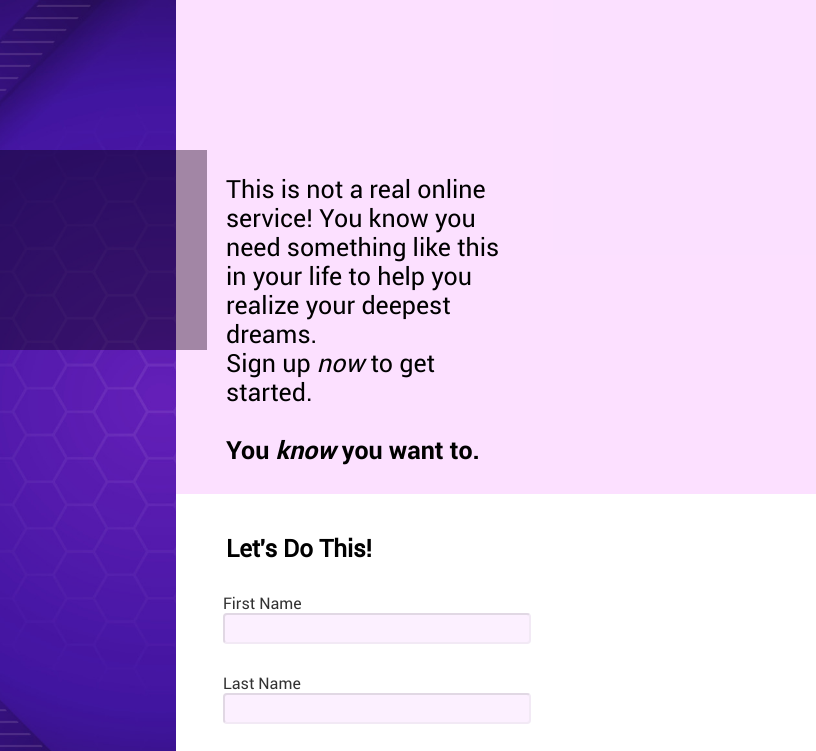
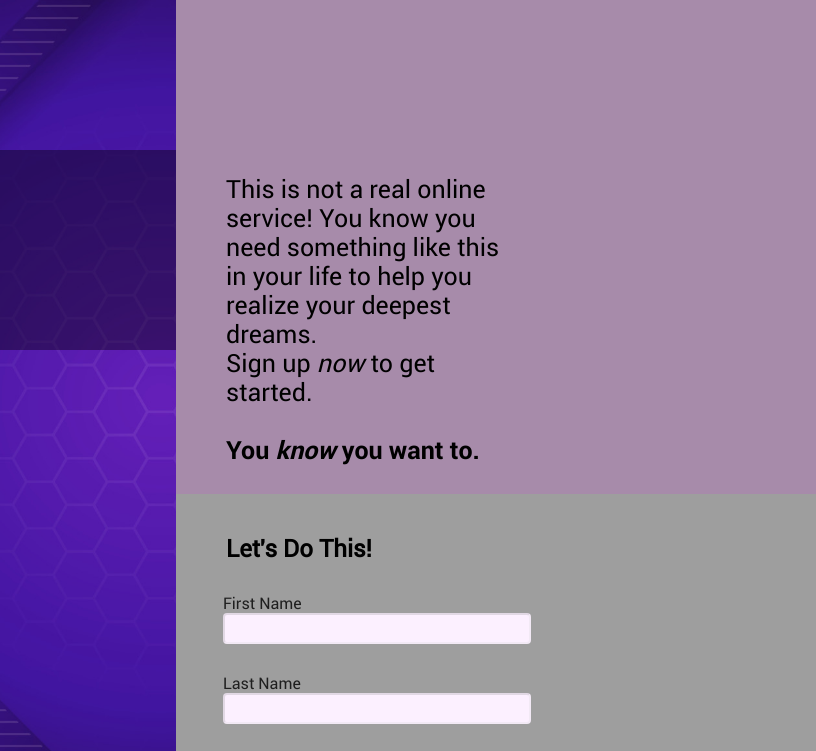
Before and after one commit to Dhineshv21/Sign-up-Form, a plain HTML site: page index.html in a window 1280 px wide. Shown: the top 751 px of the page, 464-1280 px from the left. Drawn offline with Linux system fonts and the light colour scheme; the site is published under a folder, as on GitHub Pages, so addresses that start at the root find nothing.

Commit message:
Fixed Bg images bug

```diff
--- a/styles.css
+++ b/styles.css
@@ -84,7 +84,7 @@ a {
 }
 
 .content {
-  background-image: url(/assets/abs.jpg);
+  background-image: url(./assets/abs.jpg);
   background-size: cover;
   display: flex;
   flex-direction: column;
```
